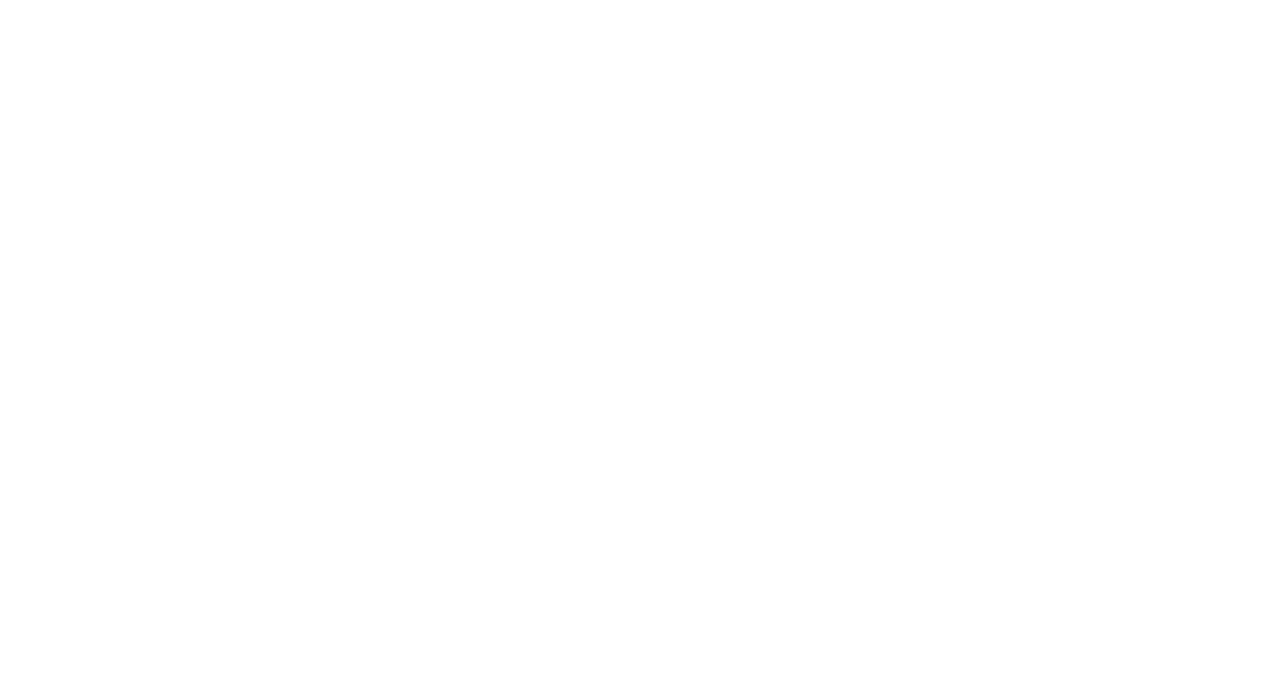
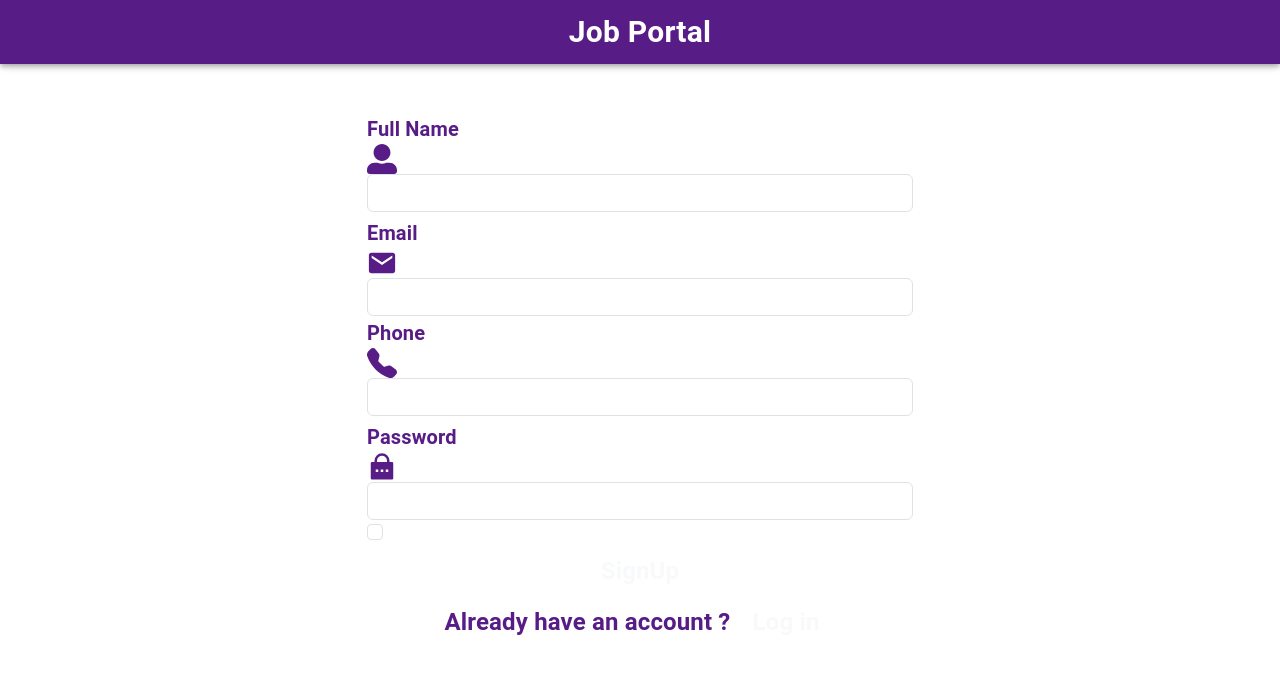
Before and after one commit to usamakhan12345/JobPortal, a React (Vite) app: page /signup in a window 1280 px wide. Before the commit this address had no page. Shown: the top 674 px of the page. Built offline with nearby package versions, Linux system fonts and the light colour scheme.

Commit message:
sign up page

```diff
--- a/src/App.jsx
+++ b/src/App.jsx
@@ -1,6 +1,7 @@
 
 import Login from './Pages/Login'
 import Home from './Pages/Home'
+import SignUp from "./Pages/SignUp"
 
 
 import './App.css'
@@ -14,6 +15,8 @@
       <Routes>
         <Route path='/' element={<Login/>} />
         <Route path='/home' element={<Home/>} />
+        <Route path='/signup' element={<SignUp/>} />
+
 
       </Routes>
      </BrowserRouter>
--- a/src/Pages/Login.jsx
+++ b/src/Pages/Login.jsx
@@ -1,7 +1,16 @@
 import React from "react";
 import Appbar from "../Components/Navbar/Navbar.jsx";
 import styles from "./Pages.module.css";
+import {AiOutlineMail} from "react-icons/ai"
+import { RiLockPasswordFill} from "react-icons/ri"
+import { useNavigate } from "react-router-dom";
+import {IoMdMail} from "react-icons/io"
+
 const Login = () => {
+    const redirect = useNavigate()
+  const gotoLogin = ()=>{
+    redirect('/signup')
+  }
   return (
     <>
       <div className={styles.login}>
@@ -10,22 +19,29 @@
           <div className="row justify-content-center d-flex">
             <div className="col-md-6 ">
               <form>
-                <div className="mb-3 mt-5">
-                  <label htmlFor="exampleInputEmail1" className={`${styles.label} form-label fs-5 mb-3 fw-bold`}>
+                <div className=" mt-5">
+                  <label htmlFor="exampleInputEmail1" className={`${styles.label} form-label fs-5 fw-bold`}>
                     Email address
                   </label>
+                  <span >
+                      <IoMdMail  className={`${styles.loginIcon} relative`}/>
+                    </span>
                   <input
                     type="email"
                     className="form-control mb-3"
                     id="exampleInputEmail1"
                     aria-describedby="emailHelp"
-                  />
+                    />
+
                   <div id="emailHelp" className="form-text"></div>
                 </div>
                 <div className="mb-3">
                   <label htmlFor="exampleInputPassword1" className={`${styles.label} form-label fs-5 mb-3 fw-bold`}>
                     Password
                   </label>
+                  <span >
+                      <RiLockPasswordFill className={`${styles.loginIcon} relative`}/>
+                    </span>
                   <input
                     type="password"
                     className="form-control mb-3"
@@ -48,6 +64,9 @@
                 >
                   Login
                 </button>
+                <div>
+                    <h5 className={` ${styles.loginText} fw-bold text-light fs-4 text-center`}>Don't have an account ?  <span><button onClick={()=>gotoLogin()} className="bg-purple-900 text-light px-3 py-1">Sign Up</button></span></h5>
+                </div>
               </form>
             </div>
 
--- a/src/Pages/Pages.module.css
+++ b/src/Pages/Pages.module.css
@@ -1,7 +1,7 @@
 .login{
     height: 100vh;
     width: 100%;
-    background-image: url('https://media.istockphoto.com/id/1212010350/photo/busy-modern-open-plan-office-with-staff.webp?b=1&s=170667a&w=0&k=20&c=Wis9cSM8EfW32QooDmvSvN0HfZUVVaboYzh09Apc5Lk=') !important;
+    /* background-image: url('https://media.istockphoto.com/id/1212010350/photo/busy-modern-open-plan-office-with-staff.webp?b=1&s=170667a&w=0&k=20&c=Wis9cSM8EfW32QooDmvSvN0HfZUVVaboYzh09Apc5Lk=') !important; */
     background-repeat: no-repeat;
     background-size: cover;
 }
@@ -10,10 +10,13 @@
     width: 100% !important;
     background-repeat: no-repeat !important;
     background-size: cover;
-    background-image: url('https://images.unsplash.com/photo-1454165804606-c3d57bc86b40?ixlib=rb-4.0.3&ixid=M3wxMjA3fDB8MHxzZWFyY2h8M3x8b2ZmaWNlJTIwcGljfGVufDB8fDB8fHww&auto=format&fit=crop&w=500&q=60') !important;
+    /* background-image: url('https://images.unsplash.com/photo-1454165804606-c3d57bc86b40?ixlib=rb-4.0.3&ixid=M3wxMjA3fDB8MHxzZWFyY2h8M3x8b2ZmaWNlJTIwcGljfGVufDB8fDB8fHww&auto=format&fit=crop&w=500&q=60') !important; */
 }
 .label{
     color:  #581c87;
+    margin-bottom: 0px !important;
+    margin-top: 2px !important;
+
 }
 
 @media screen and (max-width: 778px) {
@@ -26,3 +29,22 @@
 .loginBtn:hover{
     background-color: #581c87;
 }
+.loginIcon{
+    top: 35px !important;
+    left: 10px !important;
+    font-size: 30px !important;
+    color: #581c87;
+}
+.des{
+    color: #581c87;
+
+}
+.signupinput{
+margin-bottom: 2px !important;
+}
+.form{
+    margin-top: 0px !important;
+}
+.loginText{
+    color: #581c87 !important;
+}
--- a/src/Pages/SignUp.jsx
+++ b/src/Pages/SignUp.jsx
@@ -0,0 +1,110 @@
+import React from "react";
+import Appbar from "../Components/Navbar/Navbar.jsx";
+import styles from "./Pages.module.css";
+import {AiOutlineMail} from "react-icons/ai"
+import { RiLockPasswordFill} from "react-icons/ri"
+import {BsFillTelephoneFill} from "react-icons/bs"
+import {FaUserAlt} from 'react-icons/fa'
+import {IoMdMail} from "react-icons/io"
+import { useNavigate } from "react-router-dom";
+const Login = () => {
+    const redirect = useNavigate()
+  const gotoLogin = ()=>{
+    redirect('/')
+  }
+  return (
+    <>
+      <div className={styles.login}>
+        <Appbar />
+        <div className="container">
+          <div className="row justify-content-center d-flex">
+            <div className="col-md-6 ">
+              <form className={`${styles.form}`}>
+                <div className="">
+                  <label htmlFor="exampleInputEmail1" className={`${styles.label} form-label fs-5 fw-bold`}>
+                    Full Name
+                  </label>
+                  <span  >
+                      <FaUserAlt  className={`${styles.loginIcon} relative`}/>
+                    </span>
+                  <input
+                    type="email"
+                    className={`${styles.signupinput} form-control` }
+                    id="exampleInputEmail1"
+                    aria-describedby="emailHelp"
+                    />
+
+                </div>
+                <div className=" mt-1">
+                  <label htmlFor="exampleInputEmail1" className={`${styles.label} form-label fs-5 fw-bold`}>
+                    Email
+                  </label>
+                  <span >
+                      <IoMdMail className={`${styles.loginIcon} relative`}/>
+                    </span>
+                  <input
+                    type="email"
+                    className="form-control "
+                    id="exampleInputEmail1"
+                    aria-describedby="emailHelp"
+                    />
+
+                </div>
+                <div>
+                  <label htmlFor="exampleInputEmail1" className={`${styles.label} form-label fs-5 fw-bold`}>
+                    Phone
+                  </label>
+                  <span >
+                      <BsFillTelephoneFill className={`${styles.loginIcon} relative`}/>
+                    </span>
+                  <input
+                    type="email"
+                    className="form-control "
+                    id="exampleInputEmail1"
+                    aria-describedby="emailHelp"
+                    />
+
+                  <div id="emailHelp" className="form-text"></div>
+                </div>
+                <div className="">
+                  <label htmlFor="exampleInputPassword1" className={`${styles.label} form-label fs-5  fw-bold`}>
+                    Password
+                  </label>
+                  <span >
+                      <RiLockPasswordFill className={`${styles.loginIcon} relative`}/>
+                    </span>
+                  <input
+                    type="password"
+                    className="form-control"
+                    id="exampleInputPassword1"
+                  />
+                </div>
+                <div className=" form-check">
+                  <input
+                    type="checkbox"
+                    className="form-check-input"
+                    id="exampleCheck1"
+                  />
+
+                </div>
+                <button
+                  type="submit"
+                  className={` ${styles.loginBtn} btn text-light mb-2 fw-bold fs-4 w-100 bg-purple-900`}
+                >
+                  SignUp
+                </button>
+                <div className="mb-3">
+                    <h5 className= { `${styles.des} fw-bold  fs-4 text-center`}>Already have an account ?  <span><button onClick={()=>gotoLogin()} className="bg-purple-900 text-light px-3 py-1">Log in</button></span></h5>
+                </div>
+              </form>
+            </div>
+
+
+          </div>
+        </div>
+      </div>
+    </>
+  );
+};
+
+export default Login;
```
